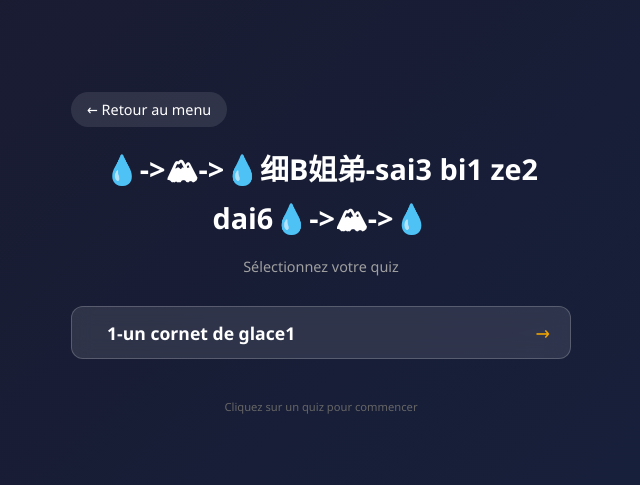
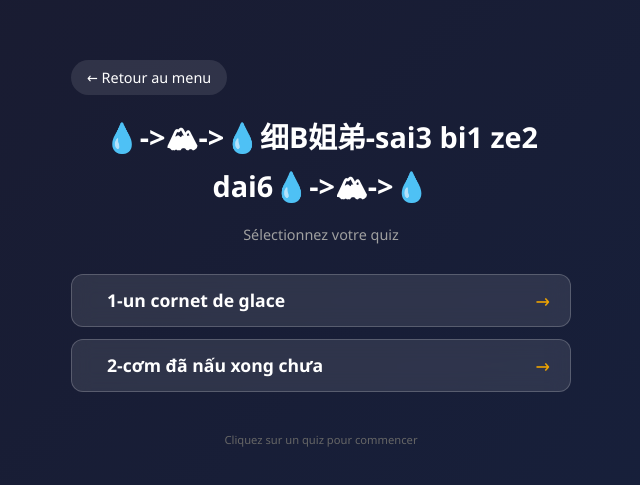
Before and after one commit to phutoto/quiz-canto-cat, a plain HTML site: page facebook/细B姐弟-sai3 bi1 ze2 dai6/A-Menu-细B姐弟-sai3 bi1 ze2 dai6.html in a window 1280 px wide. Shown: the part 147-632 px from the top of the page, without its empty margins (319-959 px from the left). Drawn offline with Linux system fonts and the light colour scheme.

Commit message:
Update A-Menu-细B姐弟-sai3 bi1 ze2 dai6.html

```diff
--- a/facebook/细B姐弟-sai3 bi1 ze2 dai6/A-Menu-细B姐弟-sai3 bi1 ze2 dai6.html
+++ b/facebook/细B姐弟-sai3 bi1 ze2 dai6/A-Menu-细B姐弟-sai3 bi1 ze2 dai6.html
@@ -131,7 +131,16 @@
             <!-- ============================================= -->
             <a href="细B姐弟-sai3 bi1 ze2 dai6-1.html" class="btn">
                 <span class="btn-icon"></span>
-                <span class="btn-title">1-un cornet de glace1</span>
+                <span class="btn-title">1-un cornet de glace</span>
+                <span class="btn-arrow">→</span>
+            </a>
+
+				    <!-- ============================================= -->
+            <!--    细B姐弟-sai3 bi1 ze2 dai6 2           -->
+            <!-- ============================================= -->
+            <a href="细B姐弟-sai3 bi1 ze2 dai6-2.html" class="btn">
+                <span class="btn-icon"></span>
+                <span class="btn-title">2-cơm đã nấu xong chưa </span>
                 <span class="btn-arrow">→</span>
             </a>
 
```
